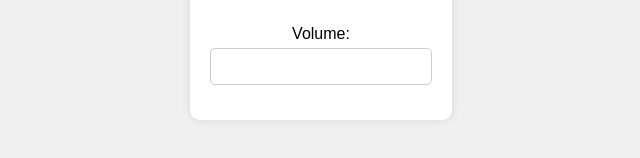
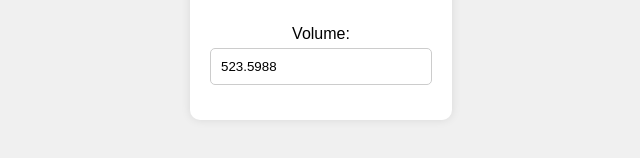
Before and after one commit to acciojob/sphere-vol-RUCHIR04-R, a website: page main.html in a window 1280 px wide. Both pictures are taken after typing "5" into the empty fields and a click on the button "Calculate". Shown: the part 420-578 px from the top of the page, 319-959 px from the left. Drawn offline with Linux system fonts and the light colour scheme.

Commit message:
created a submission

```diff
--- a/script.js
+++ b/script.js
@@ -1,10 +1,11 @@
 function volume_sphere() {
     // Retrieve the radius value entered by the user
     var radius = document.getElementById('radius').value;
+	radius = parseFloat(radius);
     if (isNaN(radius) || radius < 0) {
         document.getElementById('volume').value = 'NaN';
         return;
+	}
     var volume = (4 / 3) * Math.PI * Math.pow(radius, 3);
     document.getElementById('volume').value = volume.toFixed(4);
 }
-};
--- a/styles.css
+++ b/styles.css
@@ -19,6 +19,7 @@ form {
 }
 
 label {
+
     margin: 10px 0 5px;
 }
 
```
